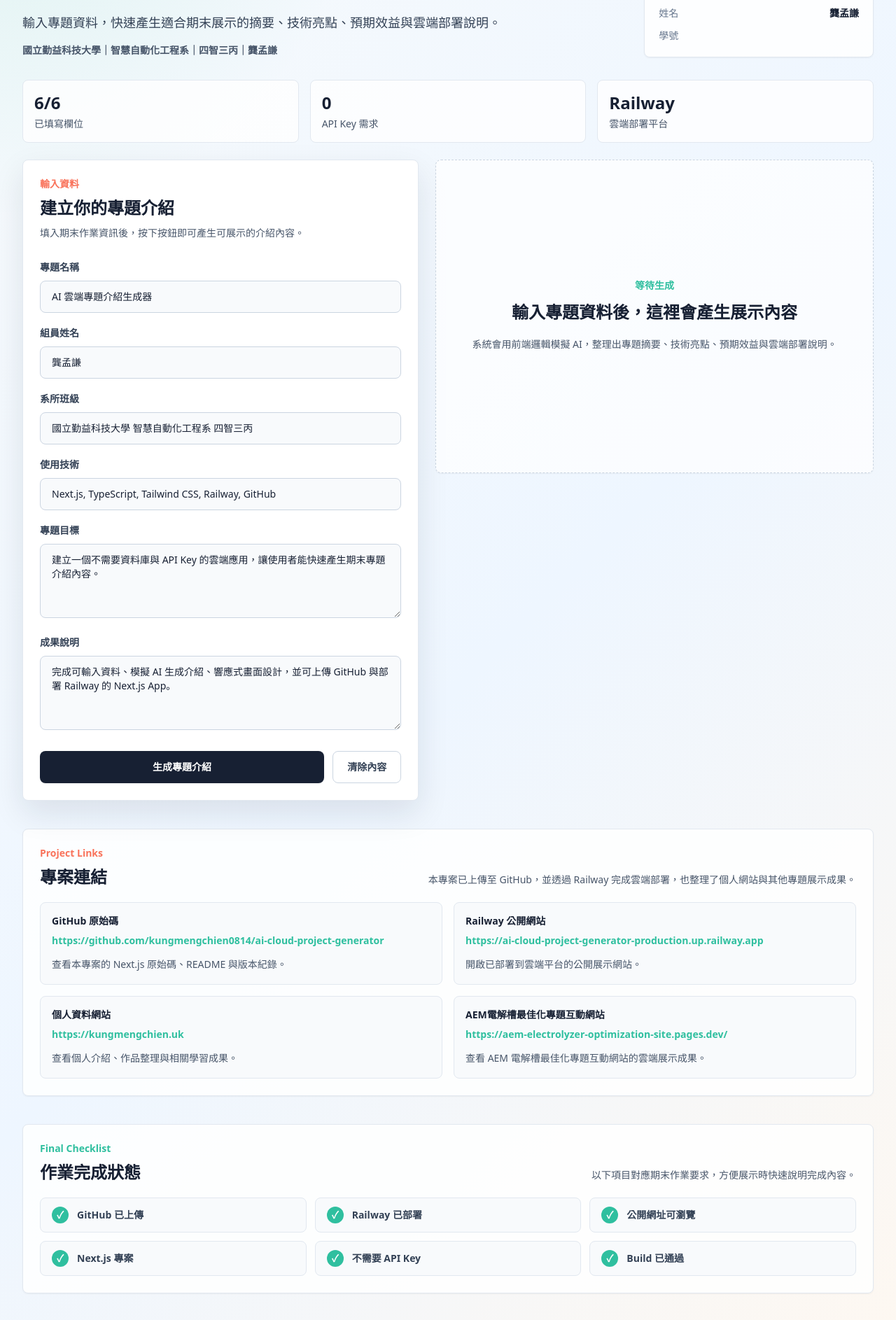
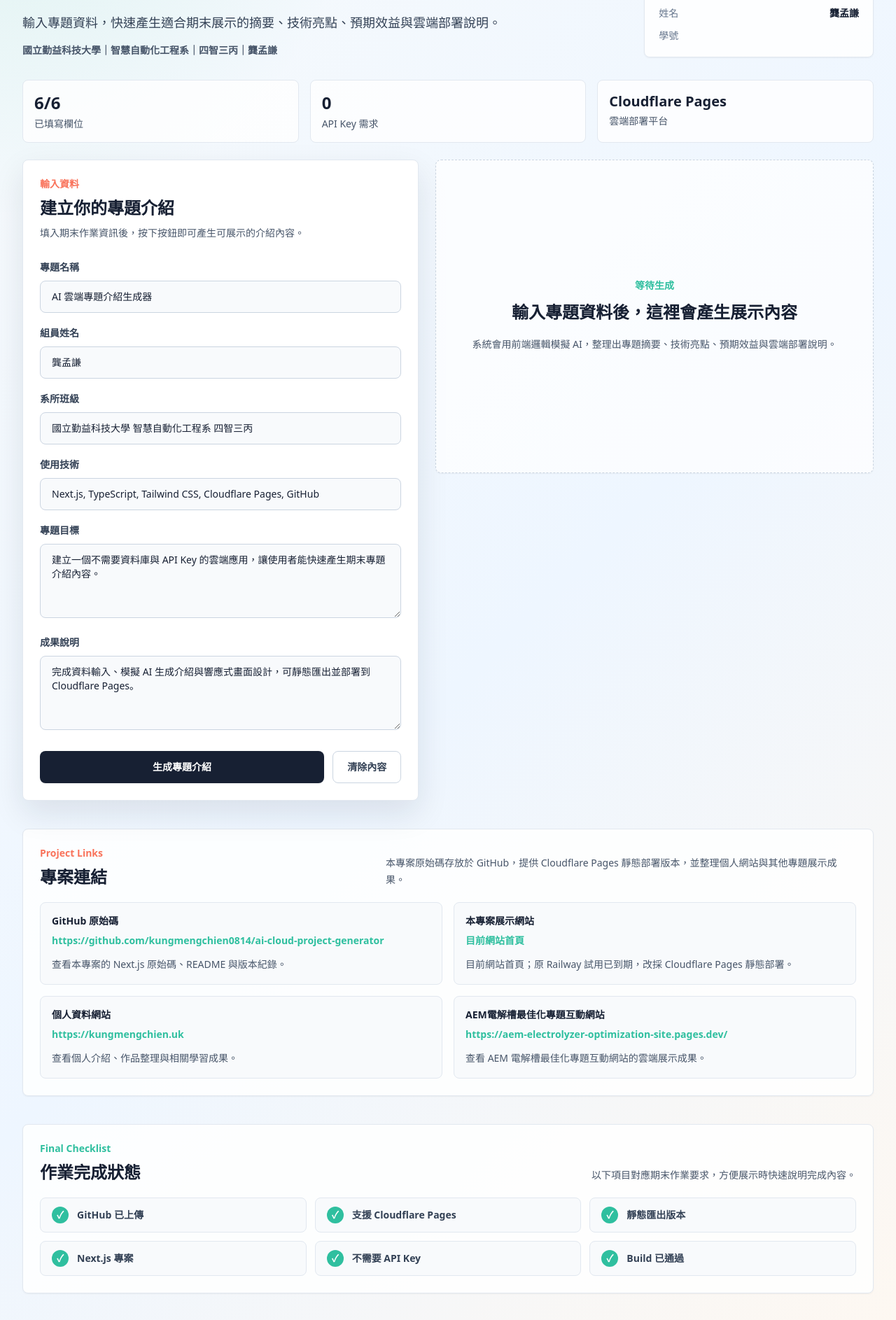
Before and after one commit to kungmengchien0814/ai-cloud-project-generator, a Next.js app: page / in a window 1280 px wide. Shown: the part 200-2086 px from the top of the page at 70% size. Built offline with nearby package versions, Linux system fonts and the light colour scheme.

Commit message:
Prepare static Cloudflare Pages deployment

```diff
--- a/app/page.tsx
+++ b/app/page.tsx
@@ -10,10 +10,10 @@ const initialFormData: ProjectFormData = {
   projectName: "AI 雲端專題介紹生成器",
   members: "龔孟謙",
   departmentClass: "國立勤益科技大學 智慧自動化工程系 四智三丙",
-  technologies: "Next.js, TypeScript, Tailwind CSS, Railway, GitHub",
+  technologies: "Next.js, TypeScript, Tailwind CSS, Cloudflare Pages, GitHub",
   goal: "建立一個不需要資料庫與 API Key 的雲端應用，讓使用者能快速產生期末專題介紹內容。",
   result:
-    "完成可輸入資料、模擬 AI 生成介紹、響應式畫面設計，並可上傳 GitHub 與部署 Railway 的 Next.js App。",
+    "完成資料輸入、模擬 AI 生成介紹與響應式畫面設計，可靜態匯出並部署到 Cloudflare Pages。",
 };
 
 const author = [
@@ -31,9 +31,9 @@ const projectLinks = [
     description: "查看本專案的 Next.js 原始碼、README 與版本紀錄。",
   },
   {
-    label: "Railway 公開網站",
-    href: "https://ai-cloud-project-generator-production.up.railway.app",
-    description: "開啟已部署到雲端平台的公開展示網站。",
+    label: "本專案展示網站",
+    href: "/",
+    description: "目前網站首頁；原 Railway 試用已到期，改採 Cloudflare Pages 靜態部署。",
   },
   {
     label: "個人資料網站",
@@ -49,8 +49,8 @@ const projectLinks = [
 
 const completionStatus = [
   "GitHub 已上傳",
-  "Railway 已部署",
-  "公開網址可瀏覽",
+  "支援 Cloudflare Pages",
+  "靜態匯出版本",
   "Next.js 專案",
   "不需要 API Key",
   "Build 已通過",
@@ -127,7 +127,7 @@ export default function Home() {
             <p className="mt-1 text-sm text-slate-600">API Key 需求</p>
           </div>
           <div className="rounded-lg border border-slate-200 bg-white/80 p-4">
-            <p className="text-2xl font-black text-ink">Railway</p>
+            <p className="text-xl font-black text-ink">Cloudflare Pages</p>
             <p className="mt-1 text-sm text-slate-600">雲端部署平台</p>
           </div>
         </section>
@@ -149,7 +149,7 @@ export default function Home() {
               <h2 className="mt-2 text-2xl font-bold text-ink">專案連結</h2>
             </div>
             <p className="max-w-2xl text-sm leading-6 text-slate-600">
-              本專案已上傳至 GitHub，並透過 Railway 完成雲端部署，也整理了個人網站與其他專題展示成果。
+              本專案原始碼存放於 GitHub，提供 Cloudflare Pages 靜態部署版本，並整理個人網站與其他專題展示成果。
             </p>
           </div>
 
@@ -164,7 +164,7 @@ export default function Home() {
               >
                 <p className="text-sm font-bold text-ink">{link.label}</p>
                 <p className="mt-2 break-all text-sm font-semibold text-mint">
-                  {link.href}
+                  {link.href === "/" ? "目前網站首頁" : link.href}
                 </p>
                 <p className="mt-3 text-sm leading-6 text-slate-600">
                   {link.description}
@@ -212,7 +212,7 @@ export default function Home() {
           </p>
           <p className="mt-2">
             本專案使用 Next.js、TypeScript 與 Tailwind CSS 製作，已上傳至
-            GitHub，並部署至 Railway 產生公開網址。
+            GitHub，採用 Cloudflare Pages 靜態部署；原 Railway 試用服務已停止。
           </p>
         </footer>
       </div>
--- a/components/ProjectForm.tsx
+++ b/components/ProjectForm.tsx
@@ -31,7 +31,7 @@ const fields: Array<{
   {
     key: "technologies",
     label: "使用技術",
-    placeholder: "例如：Next.js, TypeScript, Tailwind CSS, Railway",
+    placeholder: "例如：Next.js, TypeScript, Tailwind CSS, Cloudflare Pages",
   },
   {
     key: "goal",
--- a/lib/generateProjectIntro.ts
+++ b/lib/generateProjectIntro.ts
@@ -4,7 +4,7 @@ const fallback = {
   projectName: "本雲端專題",
   members: "本組成員",
   departmentClass: "課程小組",
-  technologies: "Next.js、TypeScript、Tailwind CSS 與 Railway",
+  technologies: "Next.js、TypeScript、Tailwind CSS、Cloudflare Pages",
   goal: "建立一個可展示、可部署且操作清楚的雲端應用程式",
   result: "完成一個具備互動介面與自動生成內容的網站",
 };
@@ -52,7 +52,7 @@ export function generateProjectIntro(data: ProjectFormData): GeneratedIntro {
     "不依賴資料庫與 API Key，降低部署複雜度，也更適合課堂作業展示。",
   ];
 
-  const deployment = `${projectName} 可先上傳至 GitHub，再透過 Railway 連接 Repository 進行自動部署。Railway 會安裝專案套件、執行 npm run build，並產生可公開瀏覽的網址，讓老師與同學能直接在線上操作此 Next.js App。`;
+  const deployment = `${projectName} 可先上傳至 GitHub，再於 Cloudflare Pages 連接 Repository。執行 npm run build 產生 out 靜態檔案後，由 Cloudflare Pages 發佈並提供公開網址。資料輸入、內容生成與複製功能在瀏覽器內執行，不需要資料庫或 AI API Key。`;
 
   return {
     summary,
--- a/next.config.ts
+++ b/next.config.ts
@@ -1,5 +1,7 @@
 import type { NextConfig } from "next";
 
-const nextConfig: NextConfig = {};
+const nextConfig: NextConfig = {
+  output: "export",
+};
 
 export default nextConfig;
--- a/package.json
+++ b/package.json
@@ -5,7 +5,7 @@
   "scripts": {
     "dev": "next dev",
     "build": "next build",
-    "start": "next start",
+    "start": "node scripts/preview-static.mjs",
     "lint": "next lint"
   },
   "dependencies": {
--- /dev/null
+++ b/scripts/preview-static.mjs
@@ -0,0 +1,48 @@
+import { createServer } from "node:http";
+import { readFile, stat } from "node:fs/promises";
+import { resolve, sep, extname } from "node:path";
+
+const root = resolve("out");
+const port = Number(process.env.PORT || 3000);
+const mime = {
+  ".html": "text/html; charset=utf-8",
+  ".css": "text/css; charset=utf-8",
+  ".js": "text/javascript; charset=utf-8",
+  ".json": "application/json",
+  ".txt": "text/plain; charset=utf-8",
+  ".svg": "image/svg+xml",
+  ".png": "image/png",
+  ".ico": "image/x-icon",
+  ".woff2": "font/woff2",
+};
+
+await stat(resolve(root, "index.html"));
+
+createServer(async (req, res) => {
+  if (req.method !== "GET" && req.method !== "HEAD") {
+    res.writeHead(405, { Allow: "GET, HEAD" }).end();
+    return;
+  }
+  let path;
+  try {
+    path = resolve(root, `.${decodeURIComponent(new URL(req.url, "http://localhost").pathname)}`);
+  } catch {
+    res.writeHead(400).end();
+    return;
+  }
+  if (path !== root && !path.startsWith(root + sep)) {
+    res.writeHead(403).end();
+    return;
+  }
+  try {
+    if ((await stat(path)).isDirectory()) path = resolve(path, "index.html");
+    const body = await readFile(path);
+    res.writeHead(200, { "Content-Type": mime[extname(path)] || "application/octet-stream" });
+    res.end(req.method === "HEAD" ? undefined : body);
+  } catch {
+    res.writeHead(404, { "Content-Type": "text/html; charset=utf-8" });
+    res.end(req.method === "HEAD" ? undefined : await readFile(resolve(root, "404.html")));
+  }
+}).listen(port, "127.0.0.1", () => {
+  console.log(`Static preview: http://127.0.0.1:${port}`);
+});
```
Also changed, not shown: 1 other file (tests, documents, lock files or other folders).
